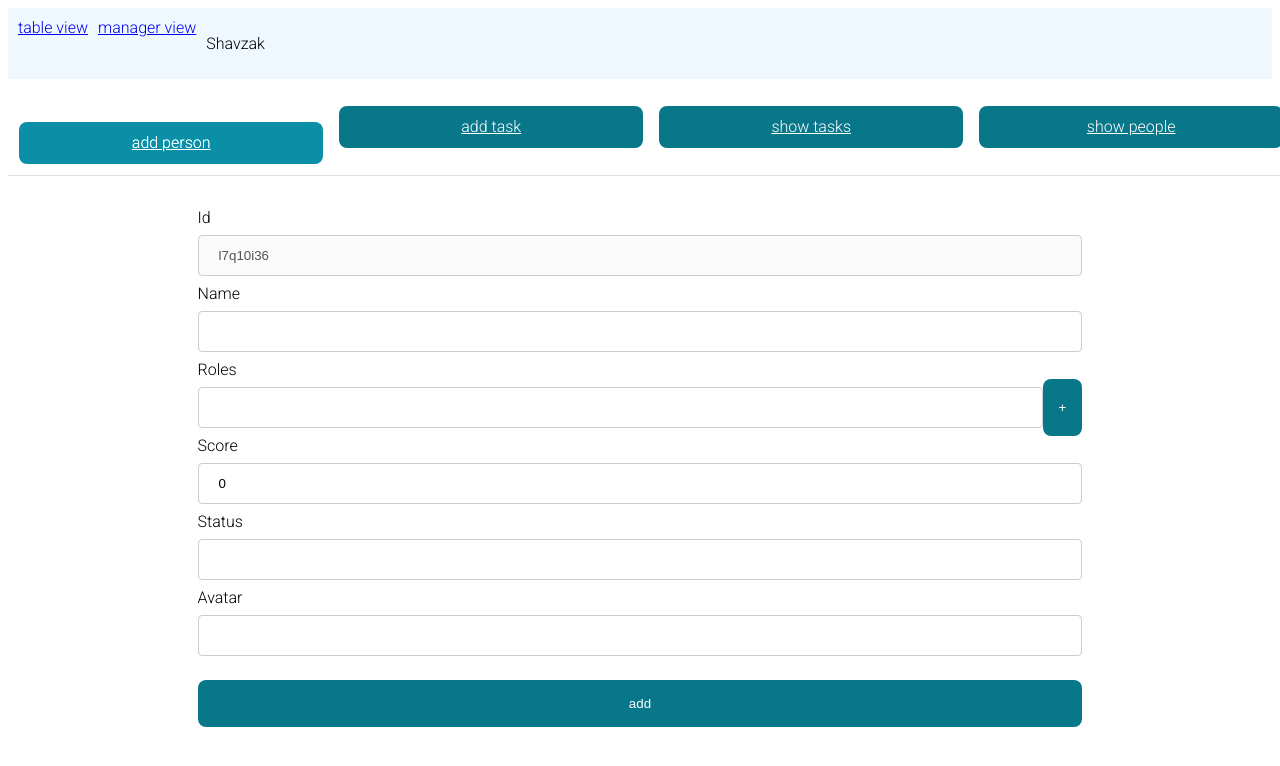
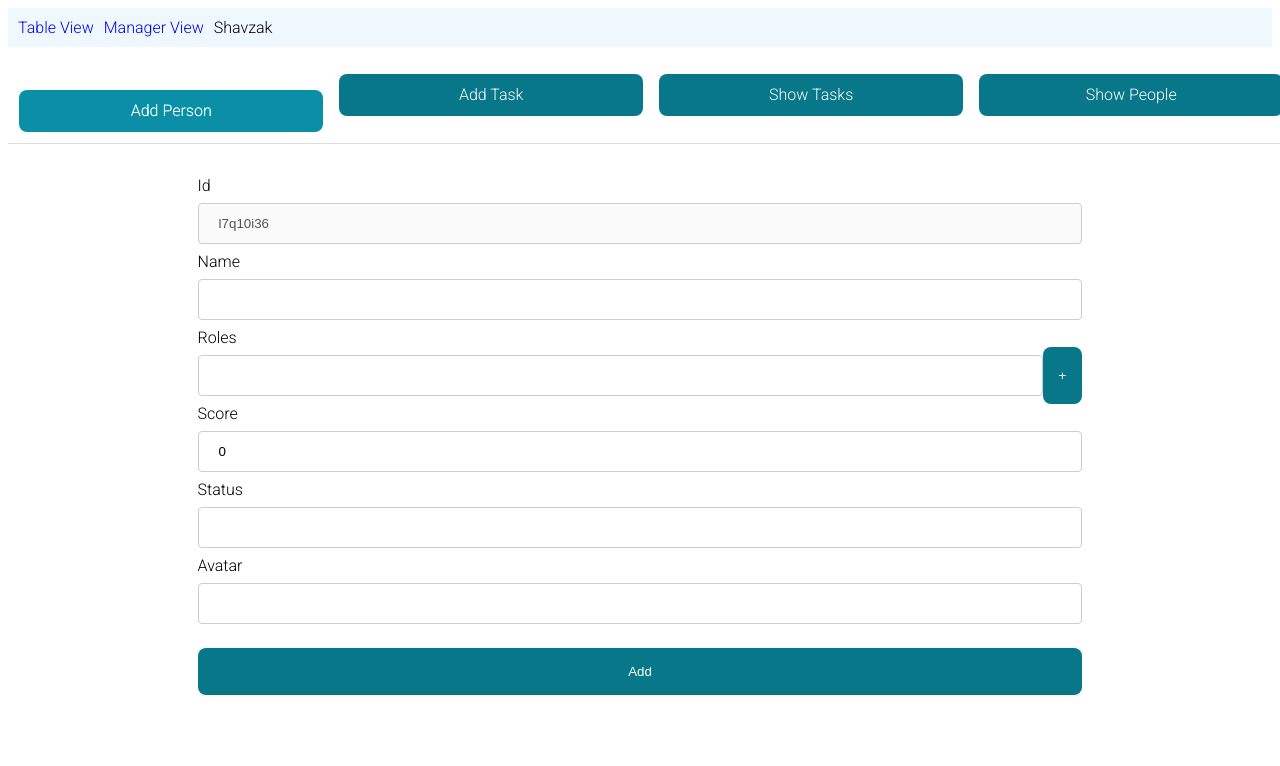
Before and after one commit to yuval-herman/shavazak, a React (Create React App) app in the folder client/: page /tablemanager/addperson in a window 1280 px wide. Shown: the top 766 px of the page. Built offline with nearby package versions, Linux system fonts and the light colour scheme.

Commit message:
added text-transform: capitalize to everything :)

```diff
--- a/client/src/components/MainNavbar/MainNavbar.module.scss
+++ b/client/src/components/MainNavbar/MainNavbar.module.scss
@@ -1,7 +1,11 @@
 .navbar {
+	text-transform: capitalize;
 	background-color: aliceblue;
 	display: flex;
 	flex-direction: row;
 	padding: 10px;
 	gap: 10px;
+	p {
+		margin: 0;
+	}
 }
--- a/client/src/style/_base.scss
+++ b/client/src/style/_base.scss
@@ -1,4 +1,5 @@
 %button {
+	text-transform: capitalize;
 	text-align: center;
 	width: 100%;
 	background-color: #08778a;
--- a/client/src/style/form.scss
+++ b/client/src/style/form.scss
@@ -1,5 +1,6 @@
 @use "base";
 .main {
+	text-transform: capitalize;
 	margin: auto;
 	margin-top: 1rem;
 	width: 70%;
--- a/client/src/style/main.scss
+++ b/client/src/style/main.scss
@@ -7,3 +7,7 @@
 * {
 	transition: all 0.5s ease;
 }
+
+a {
+	text-decoration: none;
+}
```
